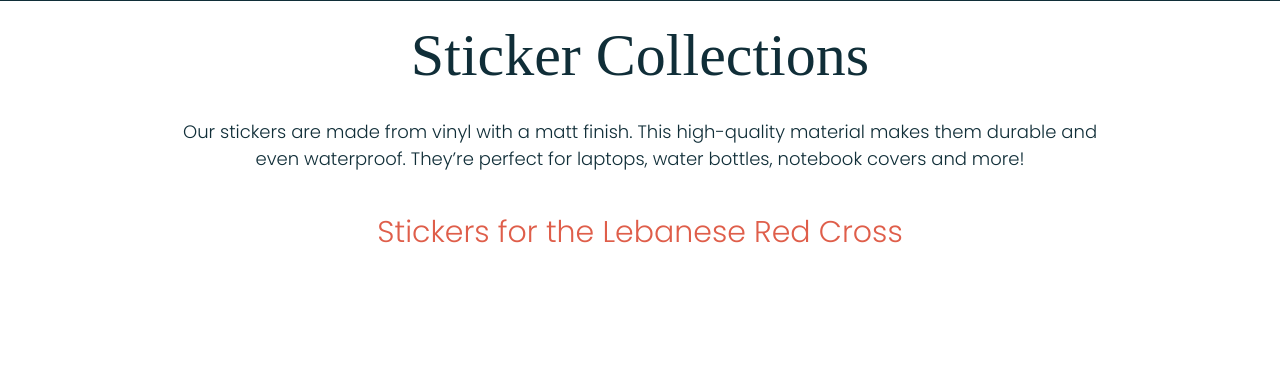
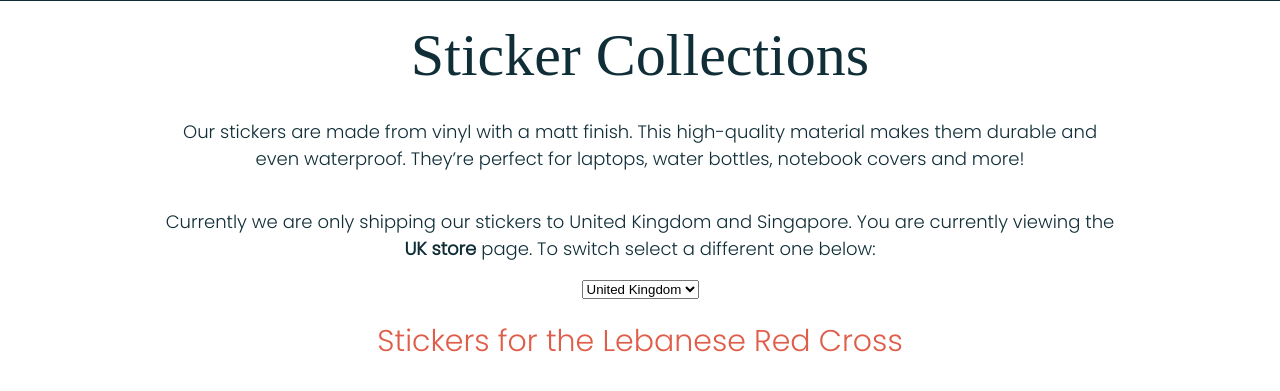
Before and after one commit to yurachistic1/stickingTogether, a Django app: page /store/stickers in a window 1280 px wide. Shown: the part 249-640 px from the top of the page. Run offline with Django 3.2, Linux system fonts and the light colour scheme; data that the repository does not hold is empty; some libraries are stand-ins or nearby versions; some web fonts are replaced.

Commit message:
Start implementation of two separate stores

```diff
--- a/generalpages/static/generalpages/js/createCartCookie.js
+++ b/generalpages/static/generalpages/js/createCookies.js
@@ -18,8 +18,6 @@ function getCookie(name) {
     return null;
 }
 
-let maybeCart = JSON.parse(getCookie('cart'))
-
 function createCart(cart) {
 
     if (cart == undefined){
@@ -30,5 +28,19 @@ function createCart(cart) {
     return cart;
 }
 
+function createStoreLocCookie(storeLoc){
+    if (storeLoc == undefined){
+        storeLoc = "UK"
+        document.cookie='storeLoc=' + JSON.stringify(storeLoc) + ";domain=;path=/"
+    }
+
+    return storeLoc
+}
+
+let maybeCart = JSON.parse(getCookie('cart'))
 
 createCart(maybeCart)
+
+let maybeLoc = JSON.parse(getCookie('storeLoc'))
+
+createStoreLocCookie(maybeLoc)
--- a/generalpages/templates/generalpages/base.html
+++ b/generalpages/templates/generalpages/base.html
@@ -20,7 +20,7 @@
             @import url("{% static 'generalpages/css/navbar.css' %}");
         </style>
 
-        <script type="text/javascript" src="{% static 'generalpages/js/createCartCookie.js' %}"></script>
+        <script type="text/javascript" src="{% static 'generalpages/js/createCookies.js' %}"></script>
     </head>
     <body>
         <div class="navbar-grid">
--- a/store/templates/store/stickers.html
+++ b/store/templates/store/stickers.html
@@ -15,6 +15,16 @@
         This high-quality material makes them durable and even waterproof.
         They’re perfect for laptops, water bottles, notebook covers and more!
     </p>
+    <p class="content-body text-al-cntr">
+        Currently we are only shipping our stickers to United Kingdom and Singapore. You are currently
+        viewing the <strong>UK store</strong>  page. To switch select a different one below:
+    </p>
+
+    <select name="storeLoc" id="storeLoc">
+        <option value="UK">United Kingdom</option>
+        <option value="saab">Singapore</option>
+      </select>
+
     <p class="subheading">Stickers for the Lebanese Red Cross</p>
     {% for sticker in stickers %}
     <div class="border-top sticker">
```
